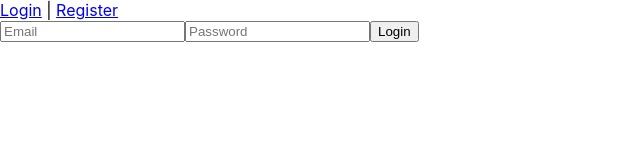
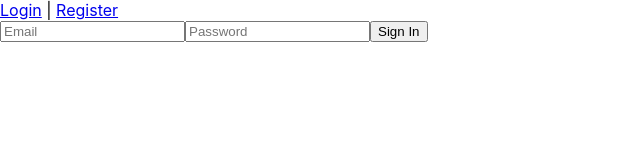
Before and after one commit to vajeehatabasumm-ui/my-app-frontend, a React (Create React App) app: page / in a window 1280 px wide. Shown: the top 160 px of the page, without its empty margins (0-640 px from the left). Built offline with nearby package versions, Linux system fonts and the light colour scheme.

Commit message:
Rename Login to Sign In

```diff
--- a/src/pages/login.jsx
+++ b/src/pages/login.jsx
@@ -33,7 +33,7 @@
         onChange={e => setForm({ ...form, password: e.target.value })}
         required
       />
-      <button type="submit">Login</button>
+      <button type="submit">Sign In</button>
     </form>
   );
 }
```
